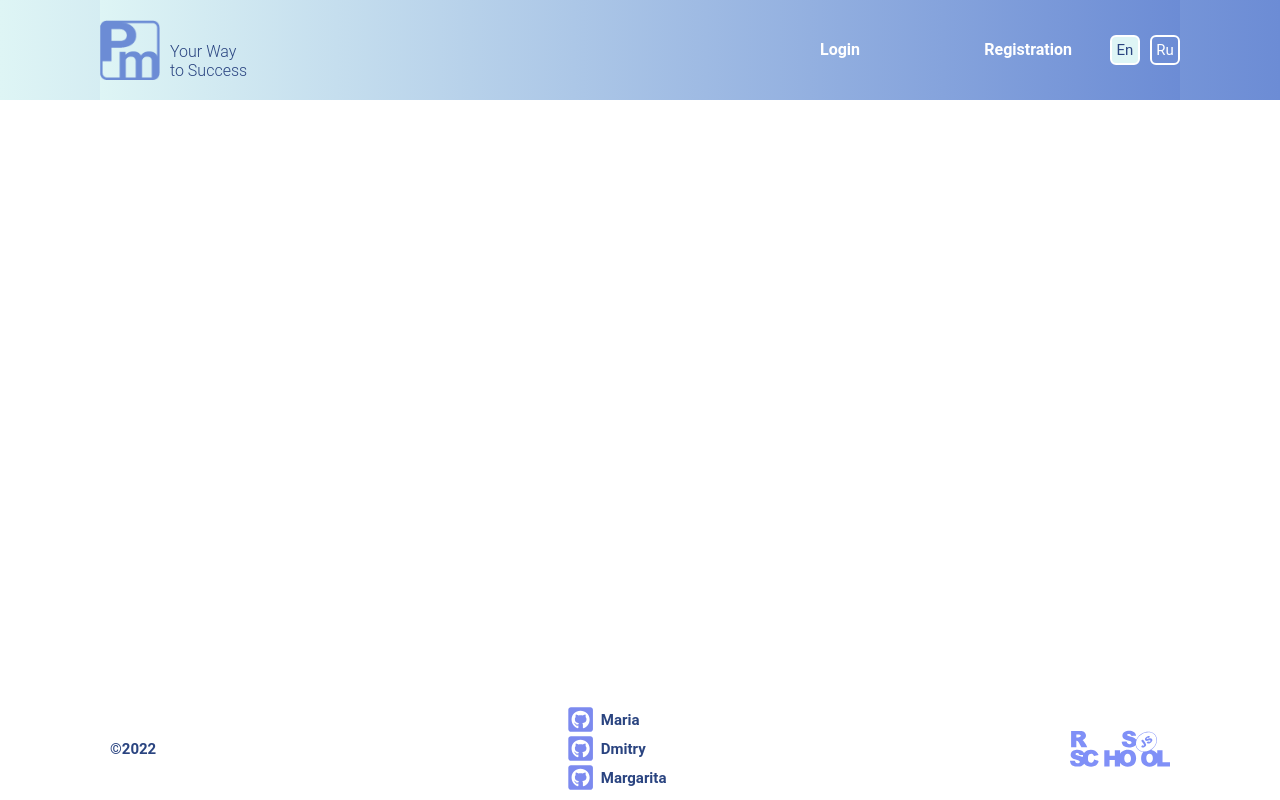
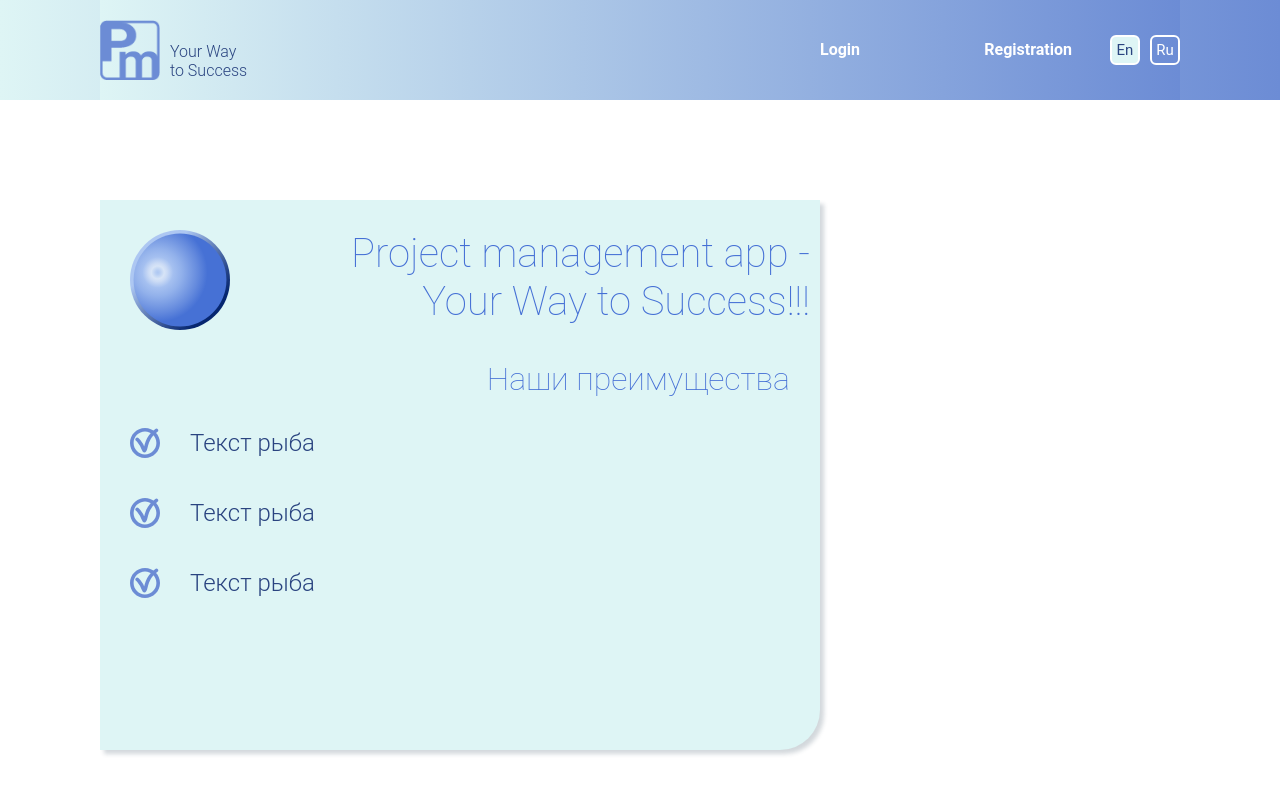
Before and after one commit to MaryAnzh/project-management-app-team, an Angular app: page /info in a window 1280 px wide. Before the commit this address led to /. Shown: the top 800 px of the page. Built offline with nearby package versions, Linux system fonts and the light colour scheme.

Commit message:
fix: in footer

```diff
--- a/src/app/app-routing.module.ts
+++ b/src/app/app-routing.module.ts
@@ -21,7 +21,7 @@ const routes: Routes = [
   {
     path: 'info',
     loadChildren: () => import('./information/information.module').then(m => m.InformationModule),
-    canActivate: [AuthGuard]
+    //canActivate: [AuthGuard]
   },
   {
     path: '**',
--- a/src/app/core/components/footer/footer/footer.component.scss
+++ b/src/app/core/components/footer/footer/footer.component.scss
@@ -9,7 +9,6 @@ $additionalColorLight: #8ddada;
   height: 100px;
   font-size: 15px;
   position: absolute;
-  margin-top: calc(100vh - 200px);
 
   &__wrap {
     display: flex;
```
